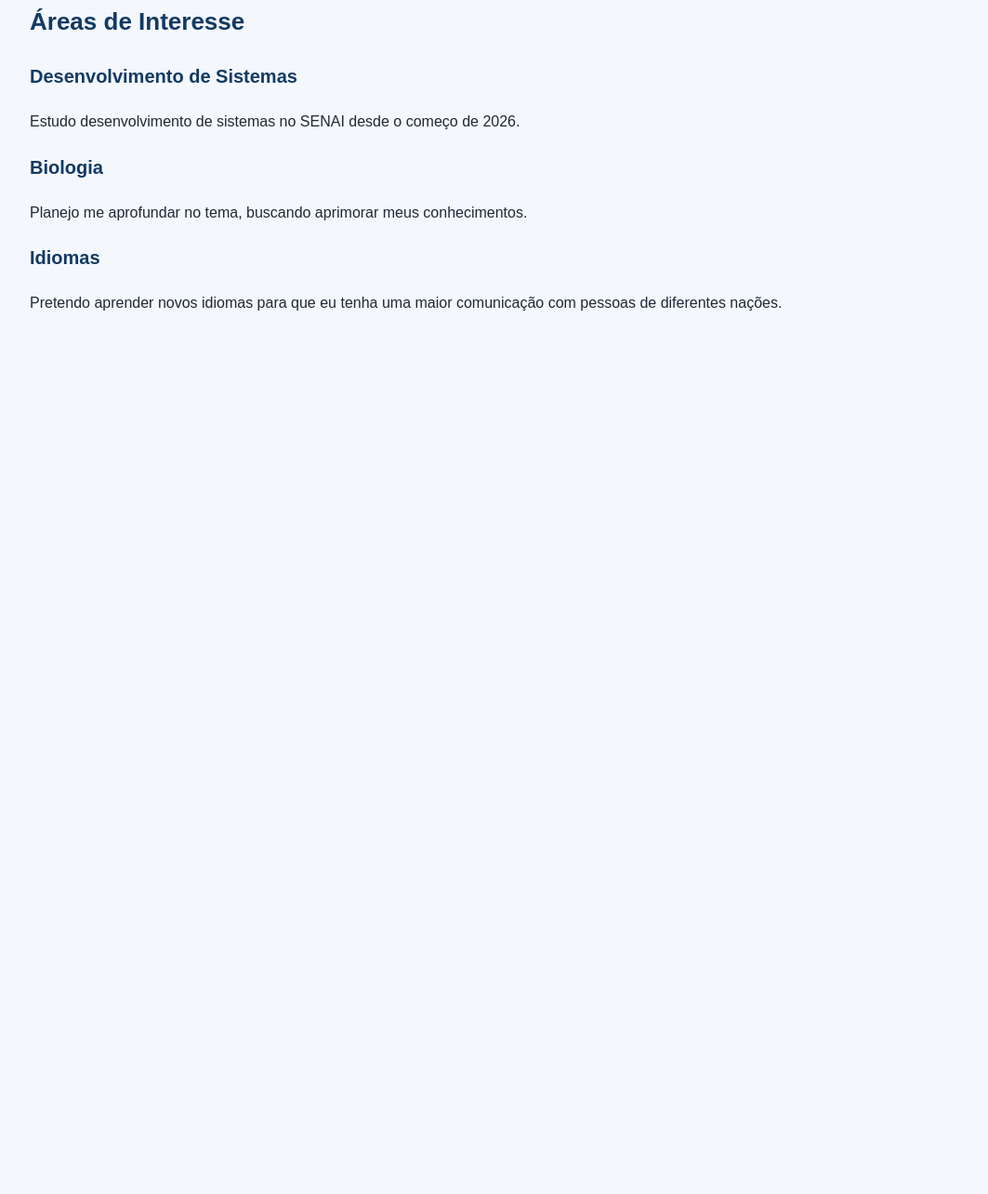
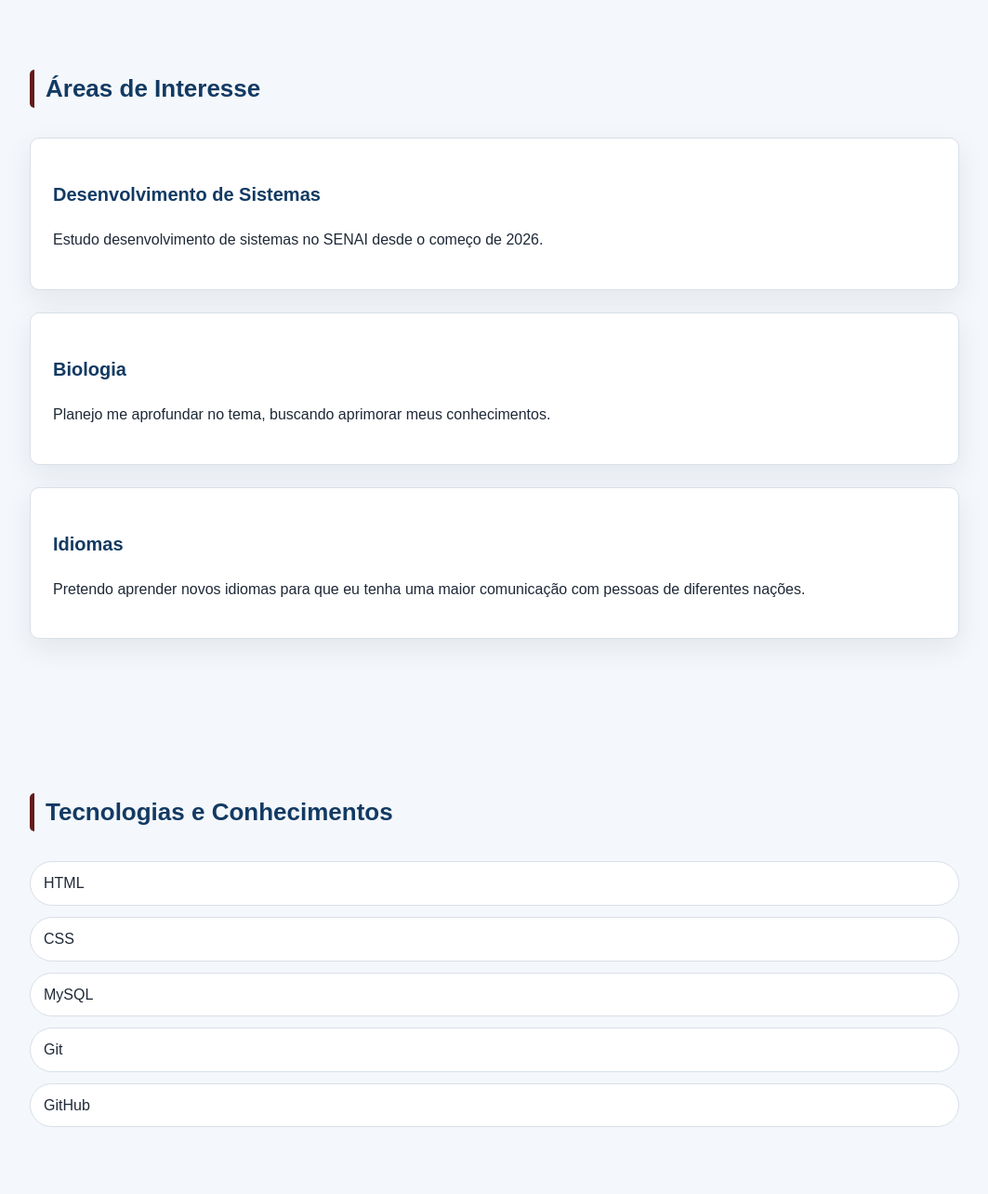
Before and after one commit to MuriloDias10/MuriloDias10.github.io, a plain HTML site: page index.html in a window 1280 px wide. Shown: the part 312-1596 px from the top of the page at 93% size, without its empty margins (108-1171 px from the left). Before the commit the page ends 800 px from the top, so only its background shows below. Drawn offline with Linux system fonts and the light colour scheme.

Commit message:
Atualização e estilização do conteudo da página

```diff
--- a/index.html
+++ b/index.html
@@ -53,6 +53,18 @@
 
             </div>
         </section>
+        <section class="secao secao-tecnologias">
+            <div class="container">
+                <h2 class="titulo-secao">Tecnologias e Conhecimentos</h2>
+                <ul class="lista-tecnologias">
+                    <li>HTML</li>
+                    <li>CSS</li>
+                    <li>MySQL</li>
+                    <li>Git</li>
+                    <li>GitHub</li>
+                </ul>
+            </div>
+        </section>
     </main>
 
 </body>
--- a/style/style.css
+++ b/style/style.css
@@ -2,7 +2,7 @@
     box-sizing: border-box;
 }
 
-body{
+body {
     margin: 0;
 
     background-color: #f4f7fb;
@@ -13,44 +13,46 @@ body{
     line-height: 1.6;
 }
 
-h1, h2, h3{
+h1,
+h2,
+h3 {
     color: #123a63
 }
 
-h1{
+h1 {
     font-size: 38px;
     margin-bottom: 10px;
 }
 
-h2{
+h2 {
     font-size: 26px;
 }
 
-h3{
+h3 {
     font-size: 20px;
 }
 
-a{
+a {
     color: #1d4ed8;
 }
 
-.container{
+.container {
     width: 90%;
     max-width: 1000px;
     margin: 0 auto;
 }
 
-.cabecalho{
+.cabecalho {
     background-color: #641b1b;
     color: white;
     padding: 30px 0;
 }
 
-.cabecalho h1{
-    color: grey;
+.cabecalho h1 {
+    color: #d9d9d9;
 }
 
-.etiqueta{
+.etiqueta {
     margin-bottom: 5px;
 
     color: black;
@@ -60,18 +62,18 @@ a{
     letter-spacing: 2px;
 }
 
-.subtitulo{
+.subtitulo {
     max-width: 700px;
 }
 
-.menu-lista{
+.menu-lista {
     margin: 20px 0 0;
     padding: 0;
 
     list-style: none;
 }
 
-.menu-lista li{
+.menu-lista li {
     display: inline-block;
 
     margin-right: 8px;
@@ -91,3 +93,44 @@ a{
 
     text-decoration: none;
 }
+
+.secao {
+    padding: 72px 0;
+}
+
+.titulo-secao {
+    margin-bottom: 32px;
+    padding-left: 12px;
+
+    border-left: 5px solid #641b1b;
+    border-radius: 5px;
+}
+
+.grade-cards {
+    display: grid;
+    gap: 24px;
+}
+
+.card {
+    padding: 24px;
+    background-color: #fff;
+    border: 1px solid #d8e0e8;
+    border-radius: 10px;
+    box-shadow: 0 10px 30px rgba(20, 45, 70, 0.08);
+}
+
+.lista-tecnologias {
+    display: grid;
+    gap: 12px;
+    list-style: none;
+    padding: 0;
+    margin: 0;
+}
+
+.lista-tecnologias li {
+    padding: 10px 14px;
+    background-color: #fff;
+    display: inline-block;
+    border: 1px solid #d8e0e8;
+    border-radius: 999px;
+}
```
